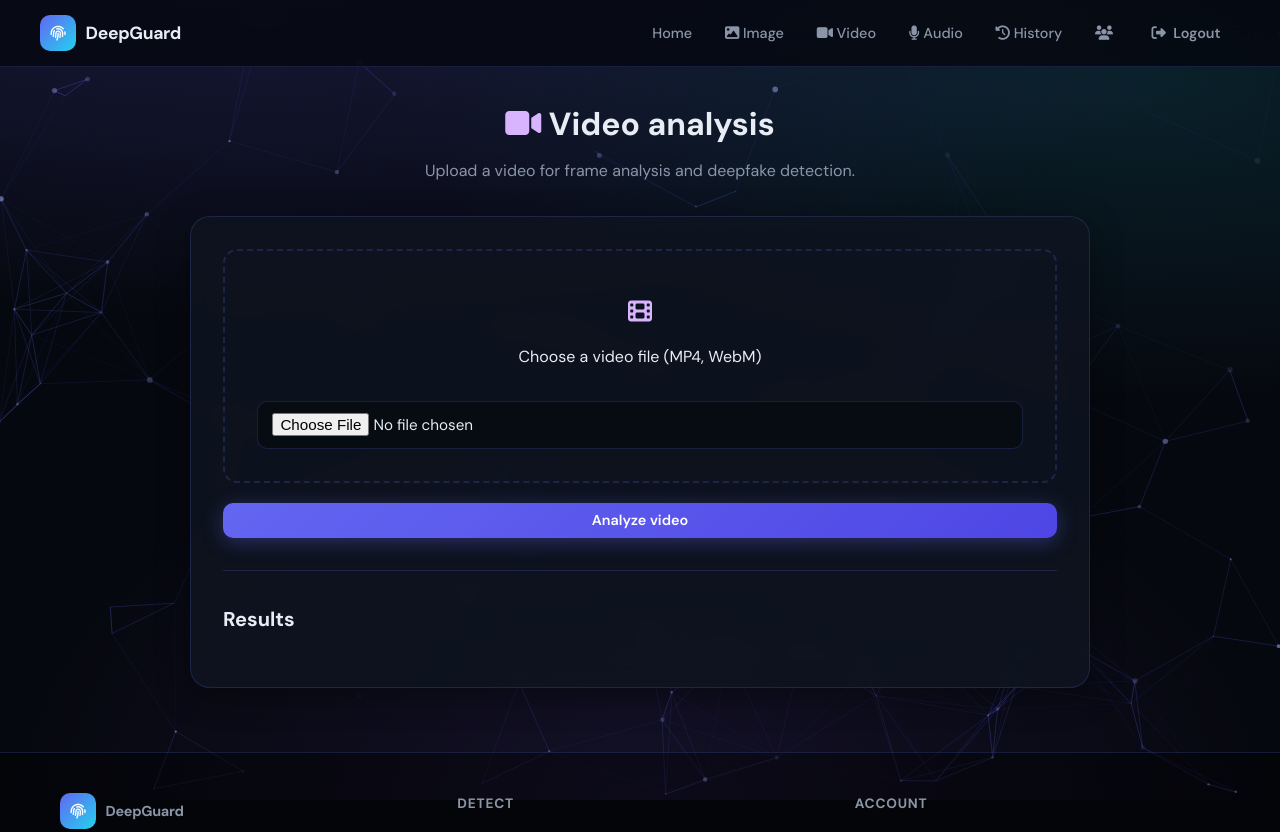
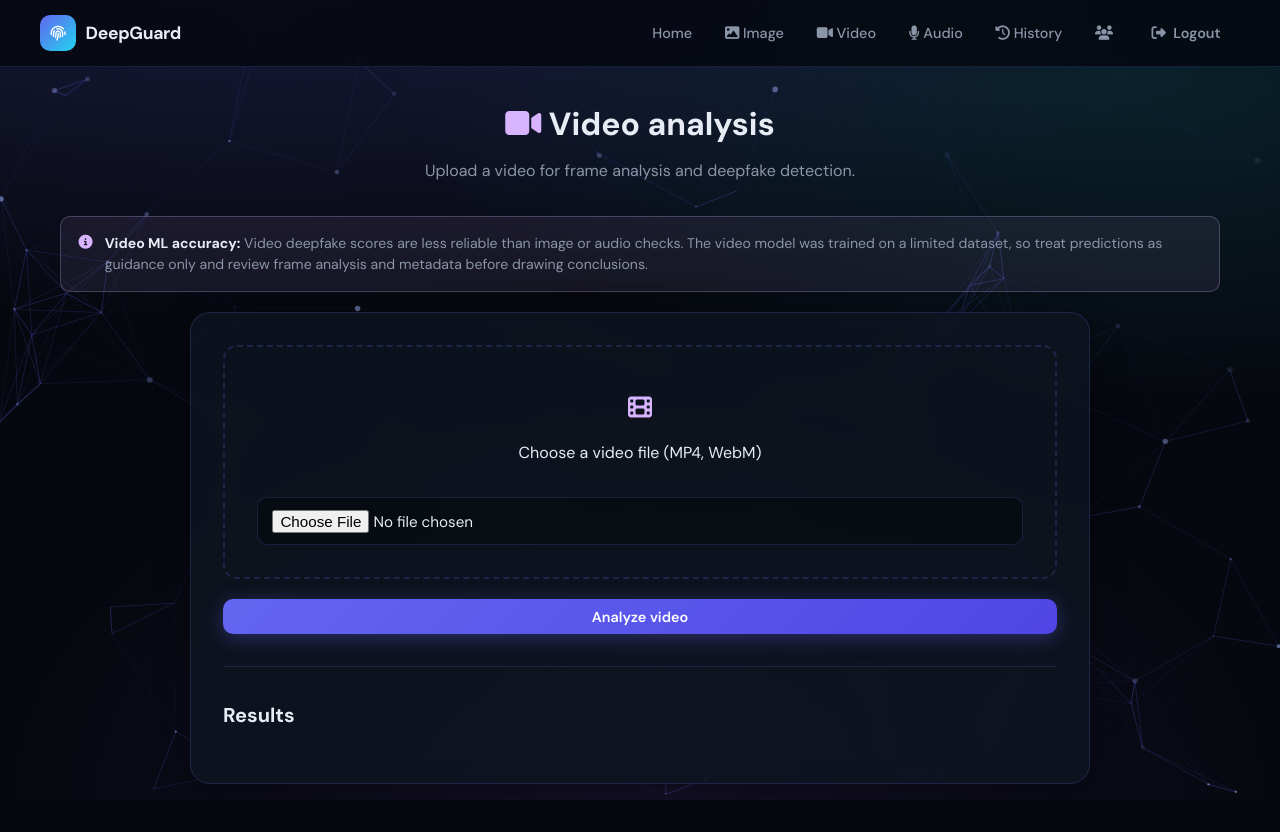
Before and after one commit to roman169313/DeepFakeDetectionSystem, a Django app: page /upload/video/ in a window 1280 px wide. Shown: the top 832 px of the page. Run offline with Django 5.2, Linux system fonts and the light colour scheme; the visitor is signed in with stand-in values (Sample User, id 1); parts of the project's set-up code (start-up, migrations or seed data) failed here and were passed over.

Commit message:
Add video ML accuracy disclaimer and styling
Introduce a visible disclaimer about limited video-model accuracy: add a reusable include (includes/video_accuracy_notice.html), show it on the video upload page, add a compact in-page disclaimer updated by JS, and add a footnote on results history. Add related CSS for notice banners and footnotes, bump static stylesheet query version to v=5, and expose VIDEO_ML_DISCLAIMER in views (returned with video responses and added to exported PDF) so UI and exports display the same guidance. This informs users that video predictions are less reliable and should be reviewed alongside frame/metadata checks.

```diff
--- a/deepFake/static/style.css
+++ b/deepFake/static/style.css
@@ -337,6 +337,27 @@ body {
   font-size: 0.92rem;
 }
 
+.media-tile__note {
+  margin: -0.5rem 0 1rem !important;
+  font-size: 0.8rem !important;
+  line-height: 1.45;
+  color: rgba(216, 180, 254, 0.85) !important;
+}
+
+.history-footnote {
+  margin: 1.25rem 0 0;
+  padding-top: 1rem;
+  border-top: 1px solid var(--border);
+  font-size: 0.82rem;
+  color: var(--text-muted);
+  line-height: 1.45;
+}
+
+.notice-banner--compact {
+  padding: 0.65rem 0.85rem;
+  font-size: 0.8rem;
+}
+
 /* ——— Stats ——— */
 .stats-row {
   display: grid;
@@ -645,6 +666,34 @@ body {
   border: 1px solid rgba(248, 113, 113, 0.3);
 }
 
+.notice-banner {
+  display: flex;
+  gap: 0.75rem;
+  align-items: flex-start;
+  padding: 1rem 1.1rem;
+  margin-bottom: 1.25rem;
+  border-radius: 10px;
+  background: rgba(216, 180, 254, 0.08);
+  border: 1px solid rgba(216, 180, 254, 0.25);
+  color: var(--text-muted);
+  font-size: 0.88rem;
+  line-height: 1.5;
+}
+
+.notice-banner__icon {
+  color: #d8b4fe;
+  margin-top: 0.15rem;
+  flex-shrink: 0;
+}
+
+.notice-banner__text {
+  margin: 0;
+}
+
+.notice-banner__text strong {
+  color: var(--text);
+}
+
 /* ——— Footer ——— */
 .site-footer {
   margin-top: auto;
--- a/deepFake/templates/base.html
+++ b/deepFake/templates/base.html
@@ -15,7 +15,7 @@
       #particles-js { position: fixed; inset: 0; z-index: 1; pointer-events: none !important; }
       .app-shell { position: relative; z-index: 5; min-height: 100vh; }
     </style>
-    <link rel="stylesheet" href="{% static 'style.css' %}?v=4">
+    <link rel="stylesheet" href="{% static 'style.css' %}?v=5">
     {% block extra_head %}{% endblock %}
 </head>
 <body>
--- a/deepFake/templates/front_page.html
+++ b/deepFake/templates/front_page.html
@@ -33,6 +33,7 @@
                 <div class="media-tile__icon media-tile__icon--video"><i class="fas fa-video"></i></div>
                 <h3>Video analysis</h3>
                 <p>Frame-level inspection and temporal models to flag synthetic or edited footage.</p>
+                <p class="media-tile__note">Video ML scores are less accurate—the model was trained on limited data. Use with frame and metadata review.</p>
                 <a href="{% url 'video_upload_page' %}" class="btn btn-primary">Upload video</a>
             </article>
             <article class="glass-card media-tile">
--- /dev/null
+++ b/deepFake/templates/includes/video_accuracy_notice.html
@@ -0,0 +1,8 @@
+<div class="notice-banner" role="note">
+    <i class="fas fa-info-circle notice-banner__icon" aria-hidden="true"></i>
+    <p class="notice-banner__text">
+        <strong>Video ML accuracy:</strong> Video deepfake scores are less reliable than image or audio checks.
+        The video model was trained on a limited dataset, so treat predictions as guidance only and review
+        frame analysis and metadata before drawing conclusions.
+    </p>
+</div>
--- a/deepFake/templates/results_history.html
+++ b/deepFake/templates/results_history.html
@@ -41,6 +41,10 @@
                     </tbody>
                 </table>
             </div>
+            <p class="history-footnote">
+                <i class="fas fa-info-circle" aria-hidden="true"></i>
+                Video predictions may be less accurate than image or audio; the video model was trained on limited data.
+            </p>
         </div>
     </div>
 </div>
--- a/deepFake/templates/video_upload_page.html
+++ b/deepFake/templates/video_upload_page.html
@@ -8,6 +8,8 @@
             <h1><i class="fas fa-video" style="color: #d8b4fe;"></i> Video analysis</h1>
             <p>Upload a video for frame analysis and deepfake detection.</p>
         </header>
+
+        {% include 'includes/video_accuracy_notice.html' %}
 
         <div class="glass-card upload-card">
             <form id="deepfake-upload-form" method="post" enctype="multipart/form-data">
@@ -40,6 +42,7 @@
                         <div class="result-box">
                             <h3>Prediction</h3>
                             <p id="prediction"></p>
+                            <div id="video-disclaimer" class="notice-banner notice-banner--compact hidden" role="note" style="margin-top:0.75rem;margin-bottom:0;"></div>
                         </div>
                         <div class="result-box">
                             <h3>Metadata</h3>
@@ -115,6 +118,13 @@
             const label = data.label || '—';
             document.getElementById('prediction').innerHTML =
                 `<span class="prediction-badge prediction-badge--${String(label).toLowerCase() === 'real' ? 'real' : 'fake'}">${label}</span> · ${(data.confidence ?? 0).toFixed?.(2) ?? data.confidence}%`;
+            const disclaimerEl = document.getElementById('video-disclaimer');
+            if (data.disclaimer) {
+                disclaimerEl.textContent = data.disclaimer;
+                disclaimerEl.classList.remove('hidden');
+            } else {
+                disclaimerEl.classList.add('hidden');
+            }
 
             if (data.result_id) {
                 document.getElementById('pdf-download').href = `/export/pdf/${data.result_id}`;
--- a/deepFake/views.py
+++ b/deepFake/views.py
@@ -44,6 +44,13 @@ from reportlab.lib.pagesizes import letter
 from reportlab.lib.utils import ImageReader
 from django.utils import timezone  # Add this import at the top
 from django.conf import settings  # A
+
+VIDEO_ML_DISCLAIMER = (
+    'Video deepfake scores are less accurate than image or audio checks. '
+    'The video model was trained on limited data—use predictions as guidance only.'
+)
+
+
 @login_required
 def results_history(request):
     results = MediaFile.objects.filter(user=request.user).order_by('-uploaded_at')
@@ -273,6 +280,8 @@ def export_result_pdf(request, result_id):
     draw_key_value("Upload Date", result.uploaded_at.strftime('%Y-%m-%d %H:%M'))
     draw_key_value("Prediction", result.prediction, important=True)
     draw_key_value("Confidence Score", f"{result.confidence:.2f}%", important=True)
+    if result.media_type == 'video':
+        draw_key_value("Accuracy note", VIDEO_ML_DISCLAIMER)
     y_offset -= section_spacing
 
     # Technical Metadata Section
@@ -945,6 +954,7 @@ def media_video(request):
                 'frame_analysis_url': media_file.frame_analysis_image.url,
                 'label': video_label,
                 'confidence': float(max(confidence_percentages)),
+                'disclaimer': VIDEO_ML_DISCLAIMER,
                 'report_url': f'/results/{media_file.id}'  # Optional direct report URL
             })
 
```
